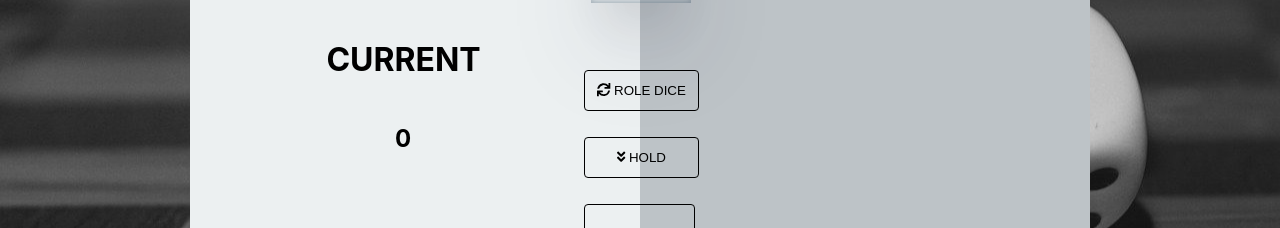
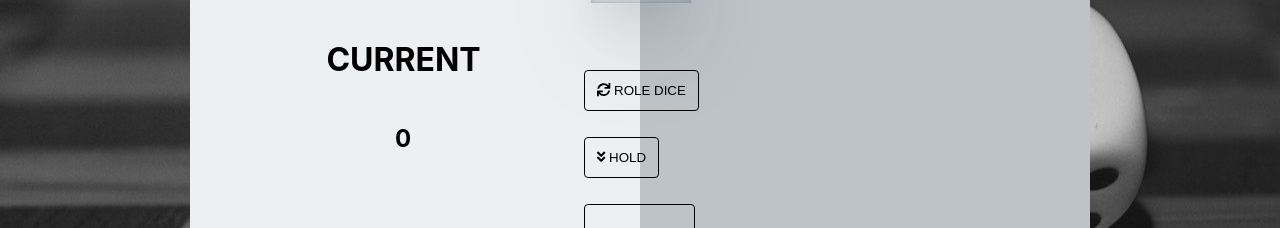
Before and after one commit to shir15a/dice-game-project, a React (Create React App) app: page / in a window 1280 px wide. Shown: the part 469-697 px from the top of the page. Built offline with nearby package versions, Linux system fonts and the light colour scheme.

Commit message:
final version

```diff
--- a/src/Components/Board/Board.css
+++ b/src/Components/Board/Board.css
@@ -20,15 +20,6 @@
   left: 45%;
 }
 
-
-button {
-  background: transparent;
-  border: 1px solid black  ;
-  color: black;
-  padding: 1.5vh;
-  cursor: pointer;
-  border-radius: 4px;
-}
 
 input {
   text-align: center;
--- a/src/Components/Board/Board.js
+++ b/src/Components/Board/Board.js
@@ -1,11 +1,14 @@
 import React, { Component } from 'react'
 import Player from '../Player/Player'
 import Dice from '../Dices/Dice'
+import Button from '../Button/Button'
+import './Board.css'
+
+import { FontAwesomeIcon } from '@fortawesome/react-fontawesome';
+import { faPlus, faSync, faAngleDoubleDown } from '@fortawesome/free-solid-svg-icons';
+
 import sound from './dice_sound.mp3'
 import winSound from './win.mp3'
-import './Board.css'
-import { FontAwesomeIcon } from '@fortawesome/react-fontawesome';
-import { faPlus, faSync, faAngleDoubleDown } from '@fortawesome/free-solid-svg-icons';
 
 
 export default class Board extends Component {
@@ -140,14 +143,14 @@ export default class Board extends Component {
         return (
             <div className='board'>
                 <div className='buttons'>
-                    <button onClick={this.newGame}><FontAwesomeIcon icon={faPlus} /> NEW GAME</button>
+                <Button onClick={this.newGame} icon = {faPlus} name = 'NEW GAME' />
                     <div className='dices'>
                         <Dice dice={this.state.dice1} />
                         <Dice dice={this.state.dice2} />
                     </div>
                     <div className="bottomButtons">
-                        <button onClick={this.roleDice}><FontAwesomeIcon icon={faSync} /> ROLE DICE</button>
-                        <button onClick={this.hold}><FontAwesomeIcon icon={faAngleDoubleDown} /> HOLD</button>
+                        <Button onClick={this.roleDice} icon = {faSync} name = 'ROLE DICE' />
+                        <Button onClick={this.hold} icon = {faAngleDoubleDown} name = 'HOLD'/>
                         <input name='val' type="number" placeholder="FINAL SCORE" min={2} onChange={this.playTill} />
                     </div>
                 </div>
@@ -162,7 +165,6 @@ export default class Board extends Component {
                     score={this.state.player2Score}
                     current={this.state.player2CurScore}
                     isPlayerActive={this.isPlayer2()}
-
                 />
             </div>
         )
--- /dev/null
+++ b/src/Components/Button/Button.css
@@ -0,0 +1,17 @@
+
+
+button {
+  background: transparent;
+  border: 1px solid black  ;
+  color: black;
+  padding: 1.5vh;
+  cursor: pointer;
+  border-radius: 4px;
+}
+
+@media screen and (max-width: 500px) {
+  .buttons {
+    height: 85vh;
+    left: 35%;
+  }
+}
--- /dev/null
+++ b/src/Components/Button/Button.js
@@ -0,0 +1,15 @@
+import React, { Component } from 'react'
+import './Button.css'
+import { FontAwesomeIcon } from '@fortawesome/react-fontawesome';
+import { faPlus, faSync, faAngleDoubleDown } from '@fortawesome/free-solid-svg-icons';
+
+
+export default class Button extends Component {
+    render() {
+        return (
+            <div>
+                <button onClick={this.props.onClick}><FontAwesomeIcon icon={this.props.icon} /> {this.props.name}</button>
+            </div>
+        )
+    }
+}
```
